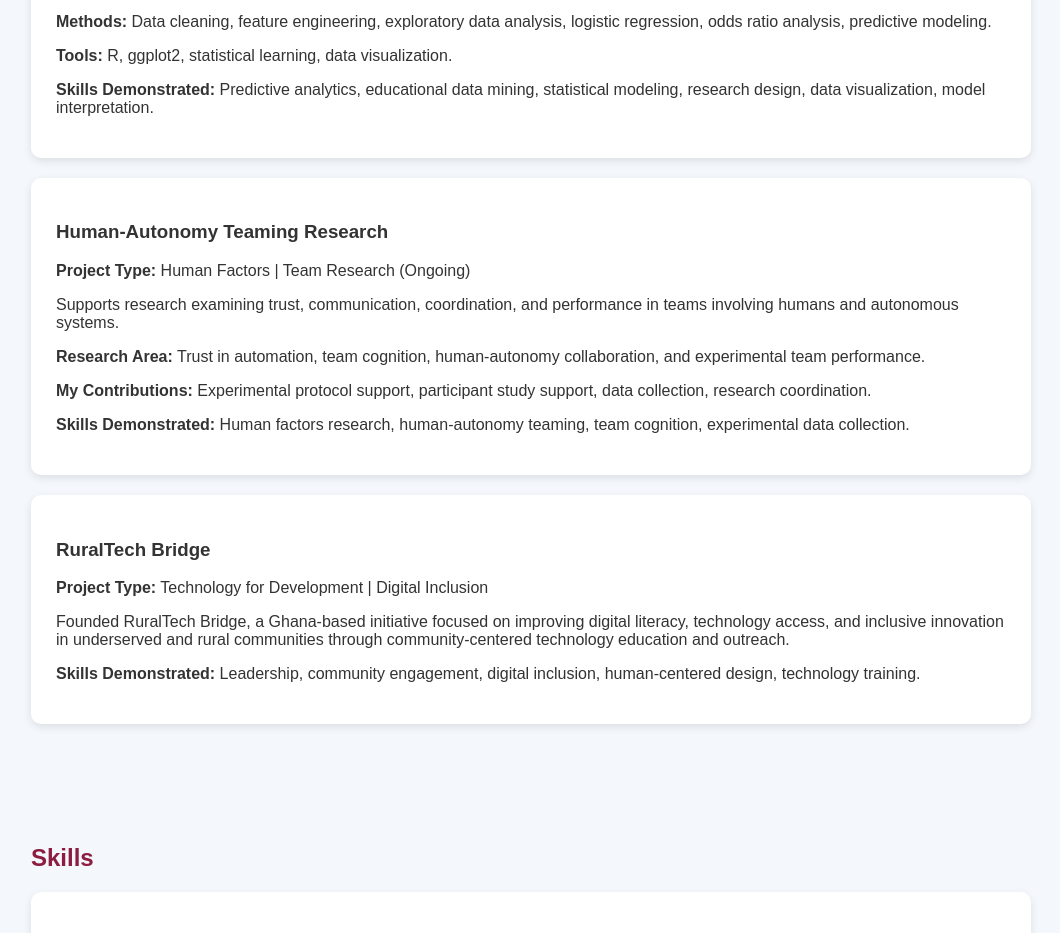
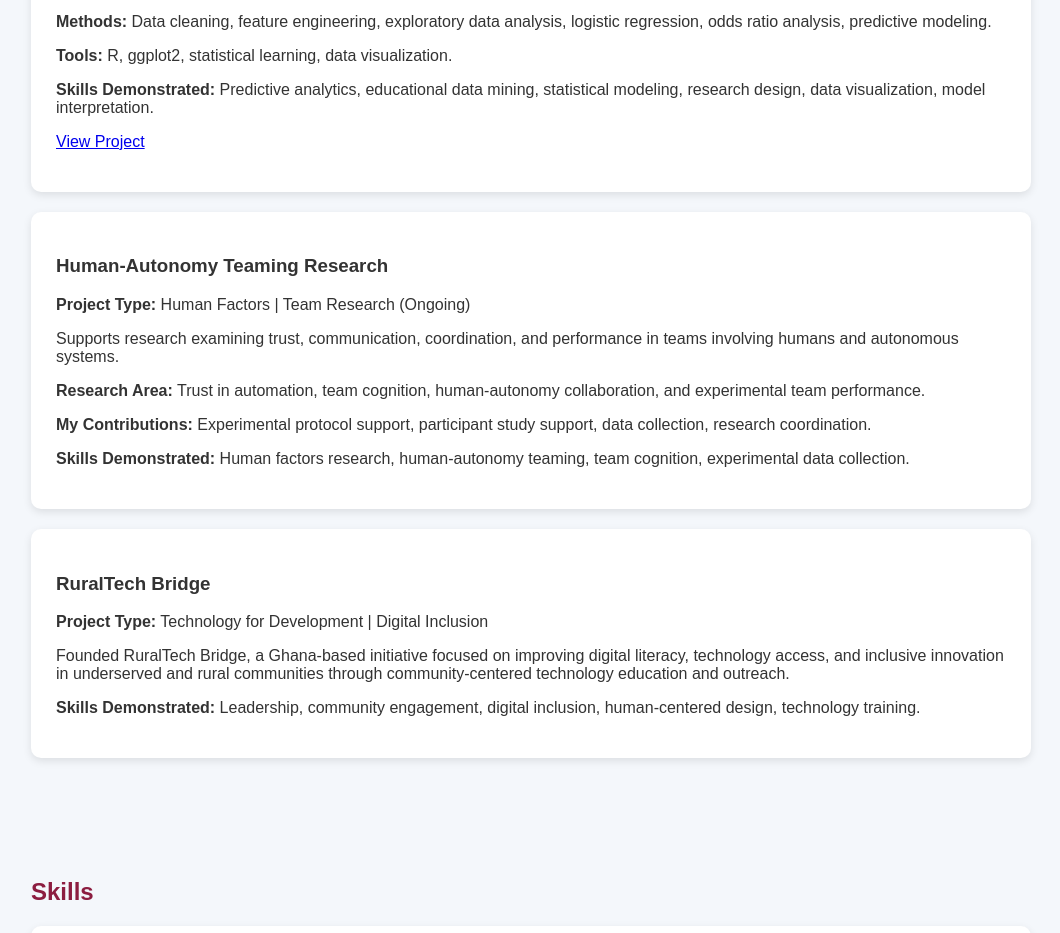
Before and after one commit to Muna94/suweibatu_munahima_sarene_azuma_portfolio, a plain HTML site: page index.html in a window 1280 px wide. Shown: the part 1701-2634 px from the top of the page, without its empty margins (109-1169 px from the left). Drawn offline with Linux system fonts and the light colour scheme.

Commit message:
Add link to student success prediction project

```diff
--- a/index.html
+++ b/index.html
@@ -75,6 +75,9 @@
         <p><strong>Methods:</strong> Data cleaning, feature engineering, exploratory data analysis, logistic regression, odds ratio analysis, predictive modeling.</p>
         <p><strong>Tools:</strong> R, ggplot2, statistical learning, data visualization.</p>
         <p><strong>Skills Demonstrated:</strong> Predictive analytics, educational data mining, statistical modeling, research design, data visualization, model interpretation.</p>
+        <p>
+            <a href="student-success-prediction.html">View Project</a>
+</p>
     </div>
 
     <div class="card">
```
